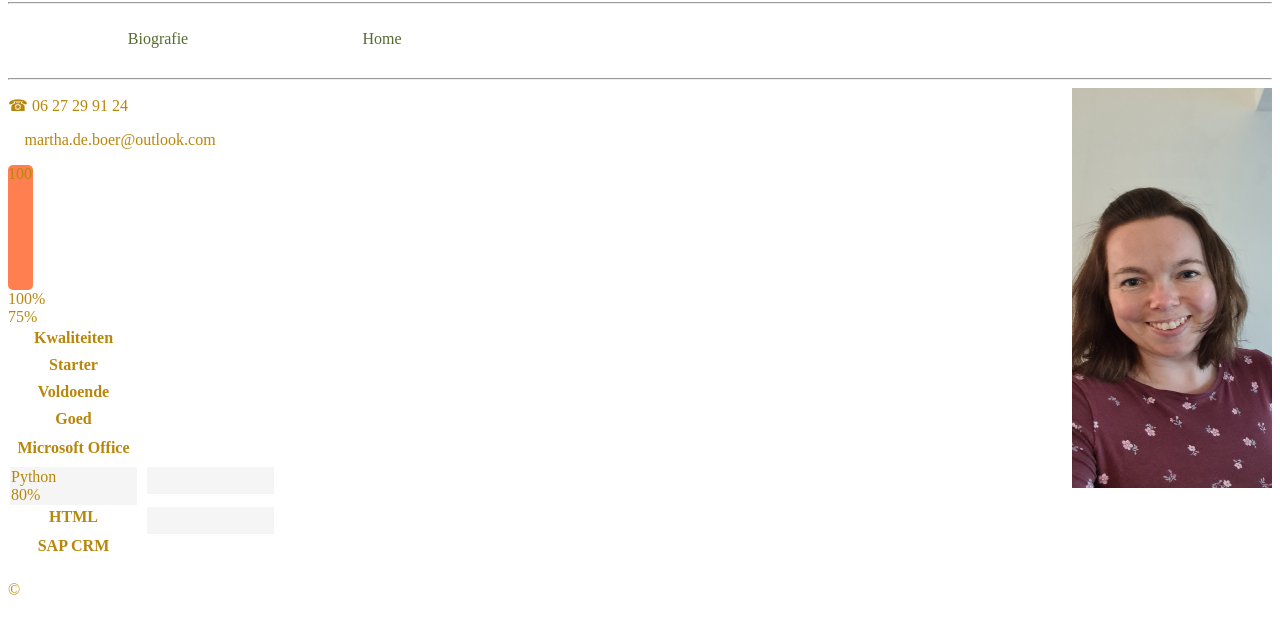
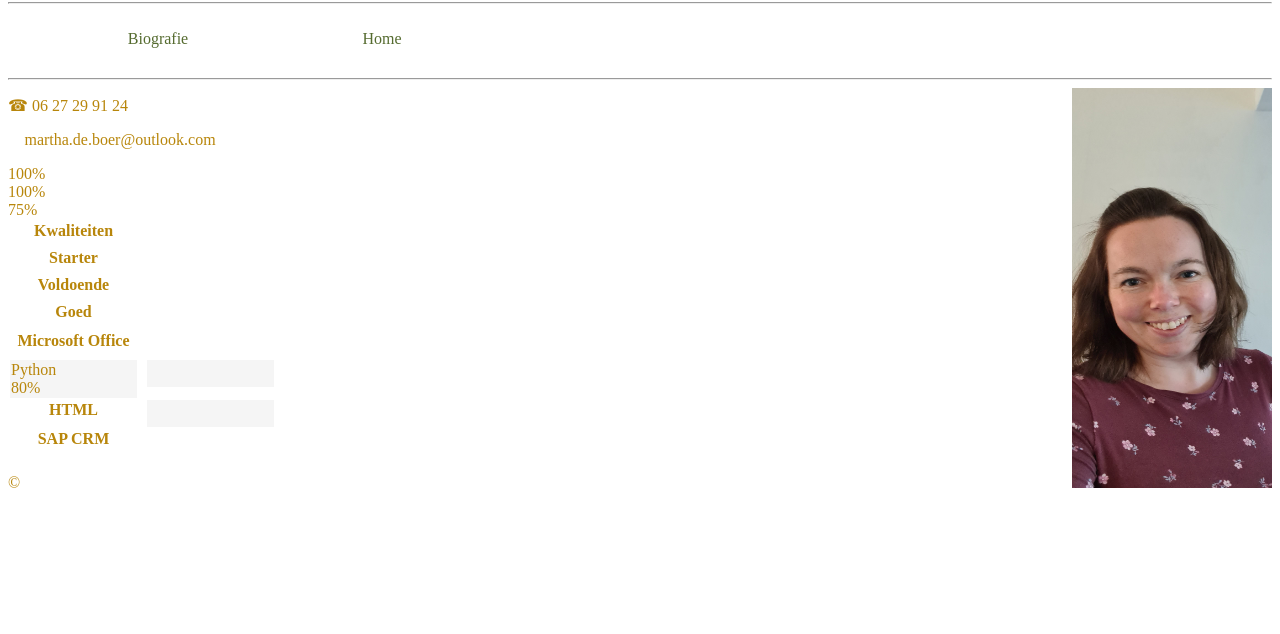
Before and after one commit to Marthadb1990/contact1.github.io, a plain HTML site: page mijncv.html in a window 1280 px wide. Shown: the part 78-712 px from the top of the page. Drawn offline with Linux system fonts and the light colour scheme.

Commit message:
change 1

```diff
--- a/algemeen.css
+++ b/algemeen.css
@@ -63,12 +63,3 @@ th{
     height: 25px;
     width: 125px;
 }
-
-.progress {
-    position: relative;
-    width: 25px;
-    height: 125px;
-    background-color: coral;
-    border-radius: 5px;
-    overflow: hidden;
-}
```
